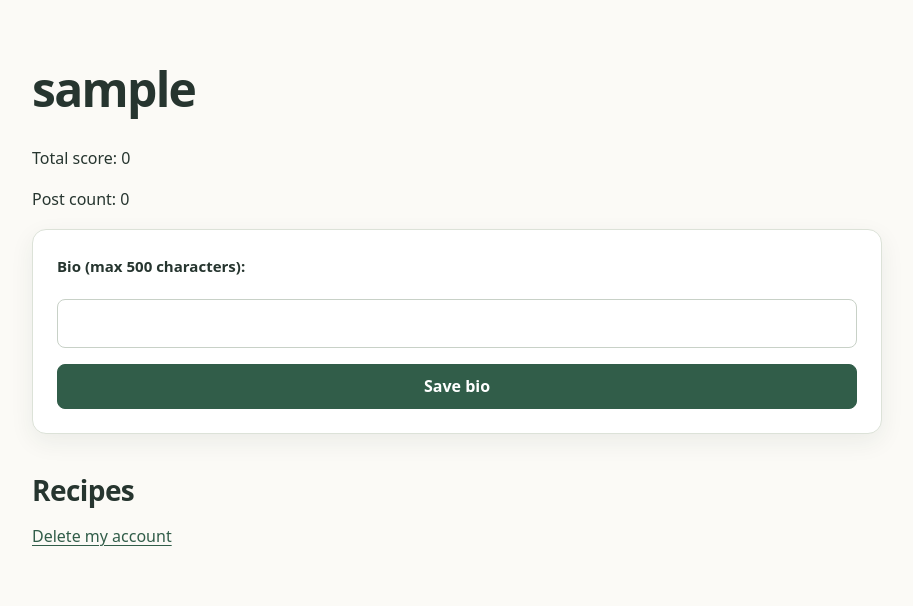
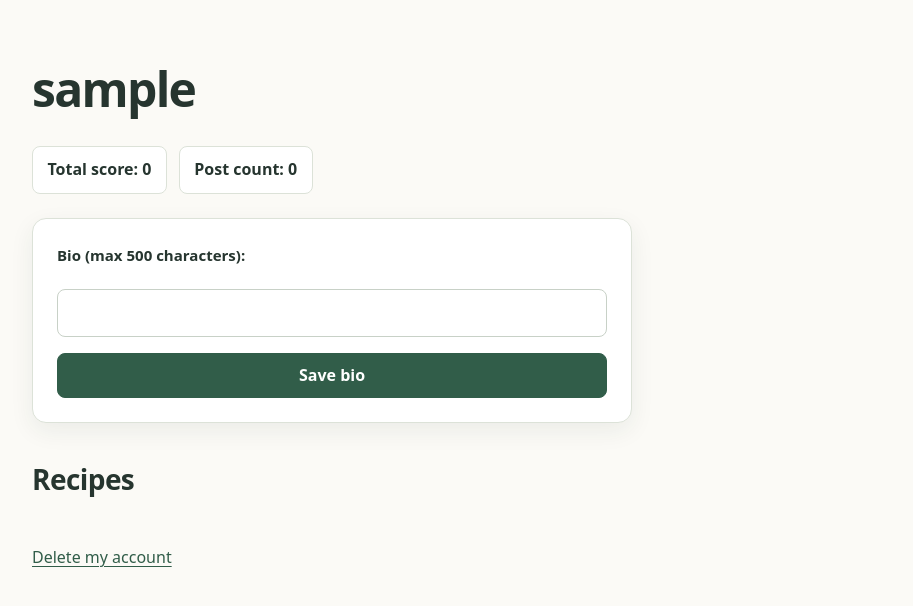
Before and after one commit to jersetala/reseptit, a Flask app: page /user/1 in a window 1280 px wide. Shown: the part 64-670 px from the top of the page, without its empty margins (183-1096 px from the left). Run offline with Flask 3, Linux system fonts and the light colour scheme; the visitor is signed in with stand-in values (Sample User, id 1); data comes from the database, SQL or seed files in the repository; data that the repository does not hold is empty; parts of the project's set-up code (start-up, migrations or seed data) failed here and were passed over.

Commit message:
Style profiles and responsive layouts

```diff
--- a/static/main.css
+++ b/static/main.css
@@ -478,3 +478,109 @@ h2 {
 .comment-card__content {
     margin-bottom: 0.75rem;
 }
+
+.user-profile__stats {
+    display: flex;
+    flex-wrap: wrap;
+    gap: 0.75rem;
+    margin-bottom: 1.5rem;
+}
+
+.user-profile__stat {
+    margin: 0;
+    padding: 0.65rem 0.9rem;
+    border: 1px solid var(--color-border);
+    border-radius: var(--radius-control);
+    background: var(--color-surface);
+    font-weight: 650;
+}
+
+.user-profile__bio-form {
+    max-width: 600px;
+}
+
+.user-profile__account-actions {
+    margin-top: 2rem;
+}
+
+.confirmation-panel__form {
+    margin-bottom: 1rem;
+}
+
+.confirmation-panel__form button {
+    border-color: var(--color-danger);
+    background: var(--color-danger);
+}
+
+.confirmation-panel__cancel {
+    display: inline-block;
+}
+
+.flash-messages {
+    width: min(100% - 2rem, 1100px);
+    margin: 1rem auto 0;
+    padding: 0.9rem 1.1rem 0.9rem 2.5rem;
+    border: 1px solid #e6c6a9;
+    border-radius: var(--radius-control);
+    background: #fff3e7;
+    color: #71401e;
+}
+
+@media (max-width: 600px) {
+    .site-navigation__inner {
+        width: 100%;
+        flex-wrap: wrap;
+        gap: 0;
+        padding: 0 0.5rem 0.5rem;
+    }
+
+    .site-navigation__links {
+        width: 100%;
+        gap: 0;
+        padding: 0 0.5rem;
+    }
+
+    .site-navigation__account {
+        width: 100%;
+        gap: 0.35rem;
+    }
+
+    .site-login-form {
+        flex: 1 1 auto;
+        grid-template-columns: minmax(0, 1fr) minmax(0, 1fr) auto;
+    }
+
+    .site-login-form button {
+        padding: 0.35rem 0.55rem;
+    }
+
+    .site-navigation__links a {
+        padding-right: 0.65rem;
+        padding-left: 0.65rem;
+        font-size: 0.92rem;
+    }
+
+    .main-content {
+        width: min(100% - 1.25rem, 1100px);
+        padding-top: 1.5rem;
+    }
+
+    .recipe-detail__actions,
+    .comment-card__actions {
+        align-items: stretch;
+    }
+
+    .recipe-detail__actions form,
+    .comment-card__actions form {
+        flex-wrap: wrap;
+    }
+}
+
+@media (prefers-reduced-motion: reduce) {
+    *,
+    *::before,
+    *::after {
+        scroll-behavior: auto !important;
+        transition-duration: 0.01ms !important;
+    }
+}
```
